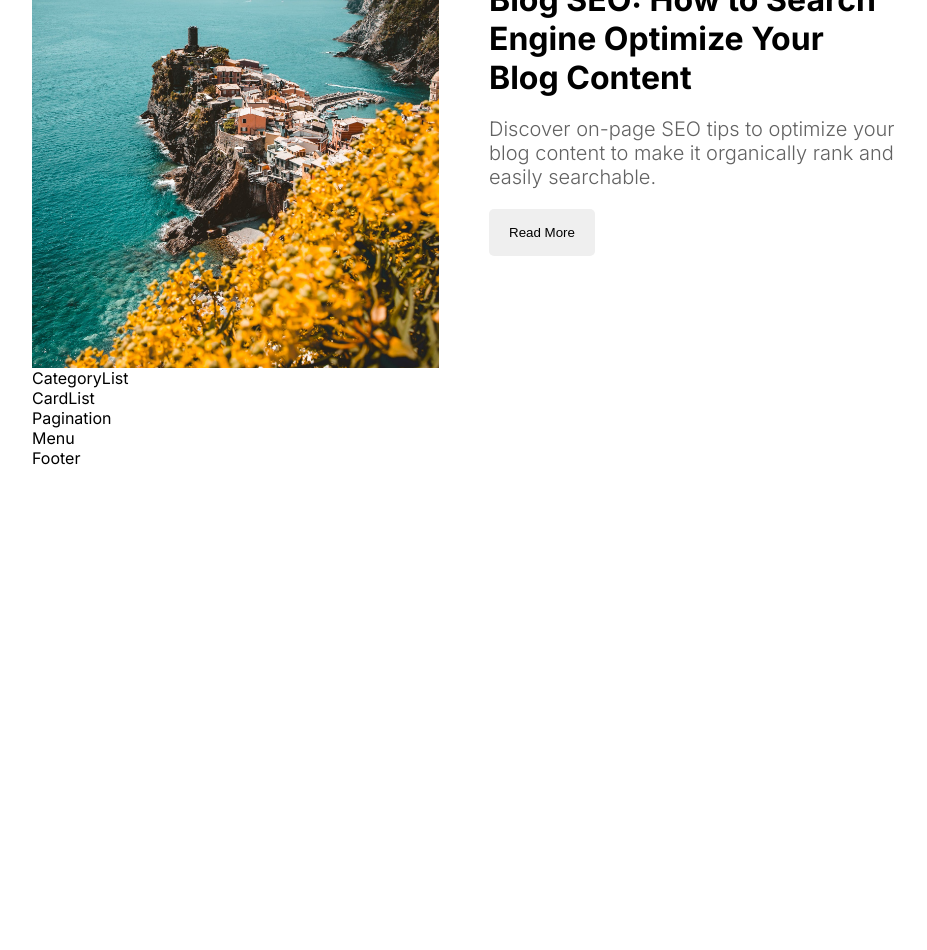
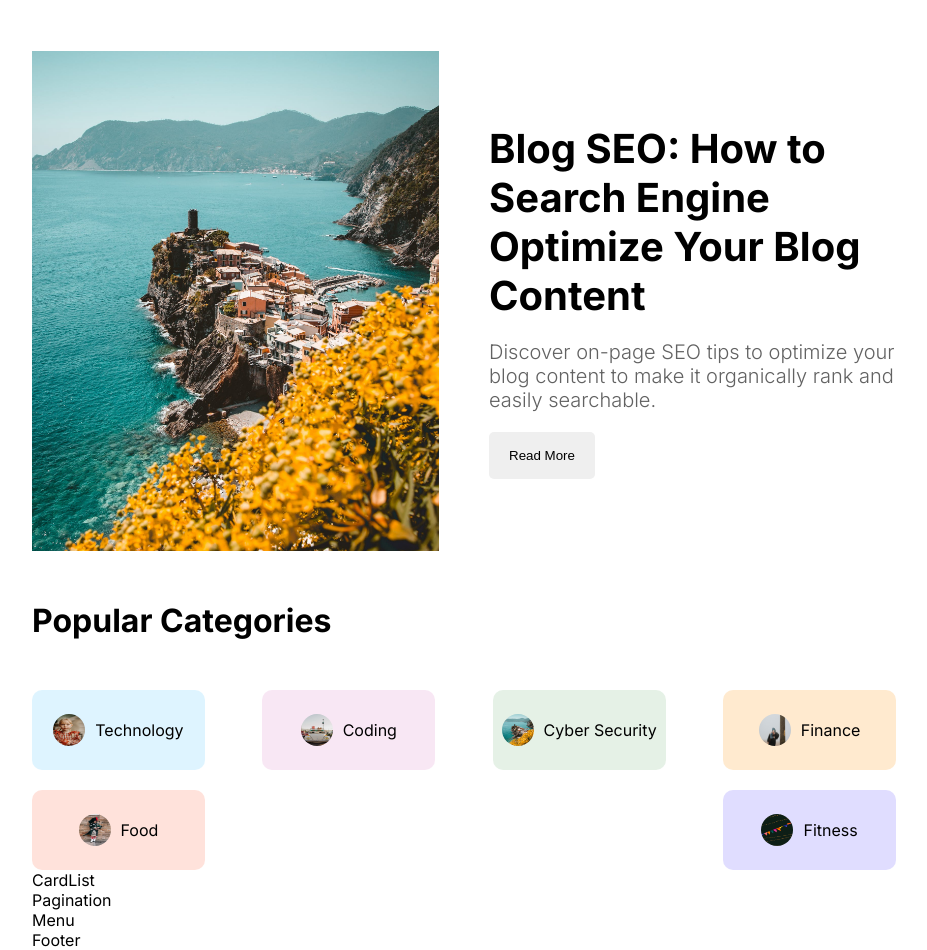
Before and after one commit to max-ajwang/nextjs-blog, a Next.js app: page / in a window 1280 px wide. Shown: the part 400-1350 px from the top of the page, without its empty margins (176-1103 px from the left). Before the commit the page ends 868 px from the top, so only its background shows below. Built offline with nearby package versions, Linux system fonts and the light colour scheme.

Commit message:
Blog App - Category Component Design

```diff
--- a/src/components/categoryList/CategoryList.jsx
+++ b/src/components/categoryList/CategoryList.jsx
@@ -1,8 +1,94 @@
 import React from 'react';
 import styles from './categoryList.module.css';
+import Link from 'next/link';
+import Image from 'next/image';
 
 const CategoryList = () => {
-  return <div className={styles.container}>CategoryList</div>;
+  return (
+    <div className={styles.container}>
+      <h1 className={styles.title}>Popular Categories</h1>
+      <div className={styles.categories}>
+        <Link
+          href="/blog?cat=style"
+          className={`${styles.category} ${styles.technology}`}
+        >
+          <Image
+            src="/fashion.png"
+            alt=""
+            width={32}
+            height={32}
+            className={styles.image}
+          />
+          technology
+        </Link>
+        <Link
+          href="/blog?cat=style"
+          className={`${styles.category} ${styles.coding}`}
+        >
+          <Image
+            src="/food.png"
+            alt=""
+            width={32}
+            height={32}
+            className={styles.image}
+          />
+          coding
+        </Link>
+        <Link
+          href="/blog?cat=style"
+          className={`${styles.category} ${styles.cyberSecurity}`}
+        >
+          <Image
+            src="/culture.png"
+            alt=""
+            width={32}
+            height={32}
+            className={styles.image}
+          />
+          cyber security
+        </Link>
+        <Link
+          href="/blog?cat=style"
+          className={`${styles.category} ${styles.finance}`}
+        >
+          <Image
+            src="/coding.png"
+            alt=""
+            width={32}
+            height={32}
+            className={styles.image}
+          />
+          finance
+        </Link>
+        <Link
+          href="/blog?cat=style"
+          className={`${styles.category} ${styles.food}`}
+        >
+          <Image
+            src="/travel.png"
+            alt=""
+            width={32}
+            height={32}
+            className={styles.image}
+          />
+          food
+        </Link>
+        <Link
+          href="/blog?cat=style"
+          className={`${styles.category} ${styles.fitness}`}
+        >
+          <Image
+            src="/style.png"
+            alt=""
+            width={32}
+            height={32}
+            className={styles.image}
+          />
+          fitness
+        </Link>
+      </div>
+    </div>
+  );
 };
 
 export default CategoryList;
--- a/src/components/categoryList/categoryList.module.css
+++ b/src/components/categoryList/categoryList.module.css
@@ -0,0 +1,73 @@
+.title {
+  margin: 50px 0px;
+}
+
+.categories {
+  display: flex;
+  flex-wrap: wrap;
+  justify-content: space-between;
+  gap: 20px;
+}
+
+.category {
+  display: flex;
+  align-items: center;
+  gap: 10px;
+  text-transform: capitalize;
+  width: 15%;
+  height: 80px;
+  justify-content: center;
+  border-radius: 10px;
+}
+
+.category.technology {
+  background-color: #57c4ff31;
+}
+
+.category.coding {
+  background-color: #da85c731;
+}
+
+.category.cyberSecurity {
+  background-color: #7fb88133;
+}
+
+.category.food {
+  background-color: #ff795736;
+}
+
+.category.finance {
+  background-color: #ffb04f45;
+}
+
+.category.fitness {
+  background-color: #5e4fff31;
+}
+
+.image {
+  border-radius: 50%;
+}
+
+@media screen and (max-width: 1280px) {
+  .category {
+    width: 20%;
+  }
+}
+
+@media screen and (max-width: 1024px) {
+  .category {
+    width: 25%;
+  }
+}
+
+@media screen and (max-width: 768px) {
+  .category {
+    width: 45%;
+  }
+}
+
+@media screen and (max-width: 640px) {
+  .category {
+    width: 100%;
+  }
+}
--- a/src/components/featured/Featured.jsx
+++ b/src/components/featured/Featured.jsx
@@ -6,8 +6,7 @@ const Featured = () => {
   return (
     <div className={styles.container}>
       <h1 className={styles.title}>
-        <b>Hey there, MaxTheCTO here</b> Discover my stories and creative ideas
-        here
+        <b>Hey, I'm Max!</b> Discover my stories and creative ideas.
       </h1>
       <div className={styles.post}>
         <div className={styles.imgContainer}>
--- a/src/components/featured/featured.module.css
+++ b/src/components/featured/featured.module.css
@@ -3,7 +3,7 @@
 }
 
 .title {
-  font: 96px;
+  font-size: 96px;
   font-weight: 300;
 }
 
@@ -32,7 +32,7 @@
 }
 
 .postTitle {
-  font: 40px;
+  font-size: 40px;
 }
 
 .postDesc {
@@ -47,3 +47,31 @@
   border-radius: 5px;
   width: max-content;
 }
+
+@media screen and (max-width: 1280px) {
+  .title {
+    font-size: 72px;
+  }
+}
+
+@media screen and (max-width: 1024px) {
+  .title {
+    font-size: 64px;
+  }
+
+  .imgContainer {
+    display: none;
+  }
+}
+
+@media screen and (max-width: 768px) {
+  .title {
+    font-size: 48px;
+  }
+}
+
+@media screen and (max-width: 640px) {
+  .title {
+    font-size: 36px;
+  }
+}
--- a/src/components/navbar/Navbar.jsx
+++ b/src/components/navbar/Navbar.jsx
@@ -14,7 +14,7 @@ const Navbar = () => {
         <Image src="/tiktok.png" alt="tiktok" width={24} height={24} />
         <Image src="/youtube.png" alt="youtube" width={24} height={24} />
       </div>
-      <div className={styles.logo}>The CTO Blog</div>
+      <div className={styles.logo}>Max Ajwang'</div>
       <div className={styles.links}>
         <ThemeToggle />
         <Link href="/" className={styles.link}>
```
